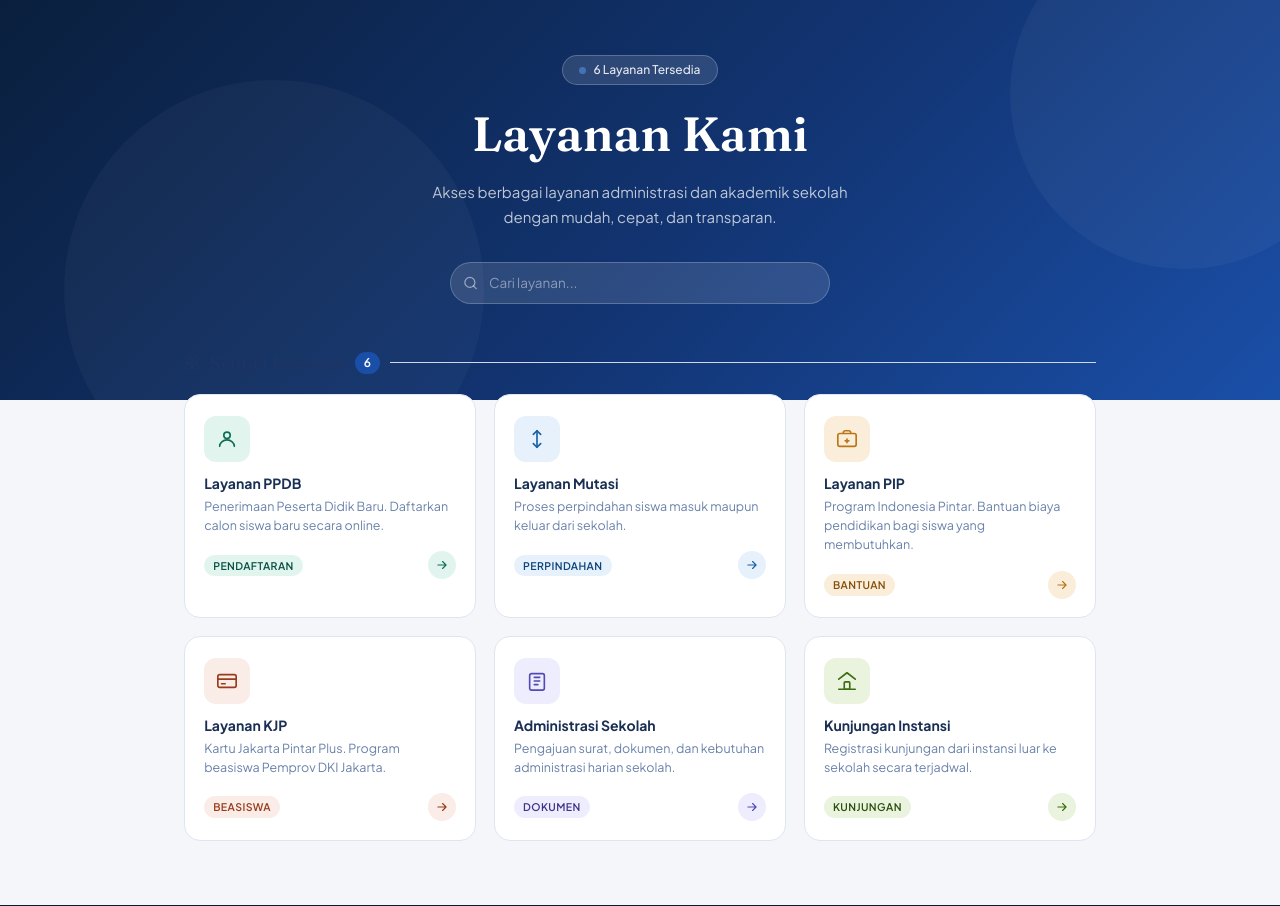
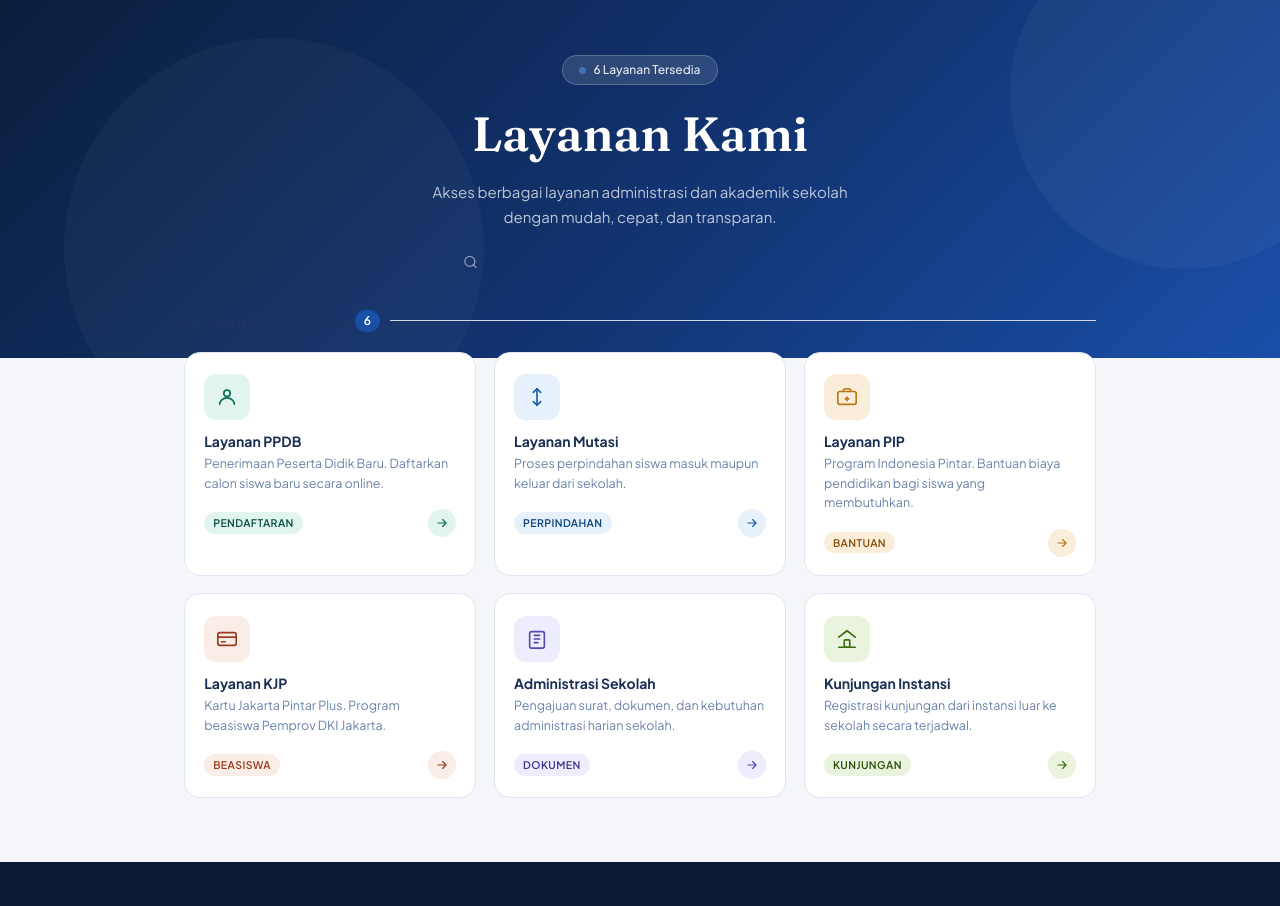
Before and after one commit to ahmadAndika2011/digital-book-smpn-287-jakarta, a Flask app: page /pilihan-layanan in a window 1280 px wide. Shown: the part 103-1009 px from the top of the page. Run offline with Flask 3, Linux system fonts and the light colour scheme; parts of the project's set-up code (start-up, migrations or seed data) failed here and were passed over; some libraries are stand-ins or nearby versions.

Commit message:
push to 26

```diff
--- a/website/templates/pilihan-layanan.html
+++ b/website/templates/pilihan-layanan.html
@@ -306,7 +306,6 @@
           <circle cx="11" cy="11" r="8" stroke="currentColor" stroke-width="2"/>
           <path d="M21 21l-4.35-4.35" stroke="currentColor" stroke-width="2" stroke-linecap="round"/>
         </svg>
-        <input class="search-input" type="text" id="search-input" placeholder="Cari layanan..." autocomplete="off" />
       </div>
     </div>
   </div>
```
